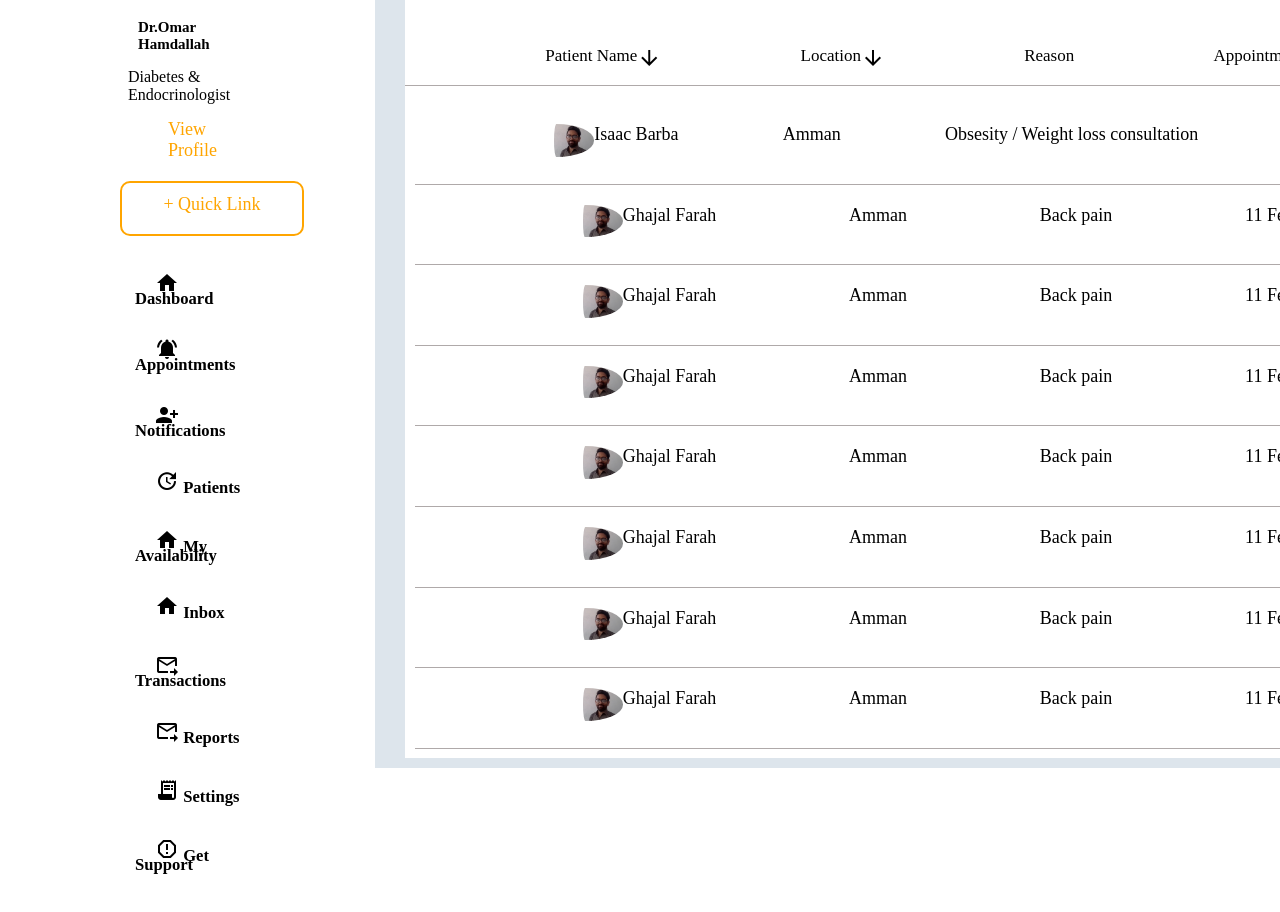
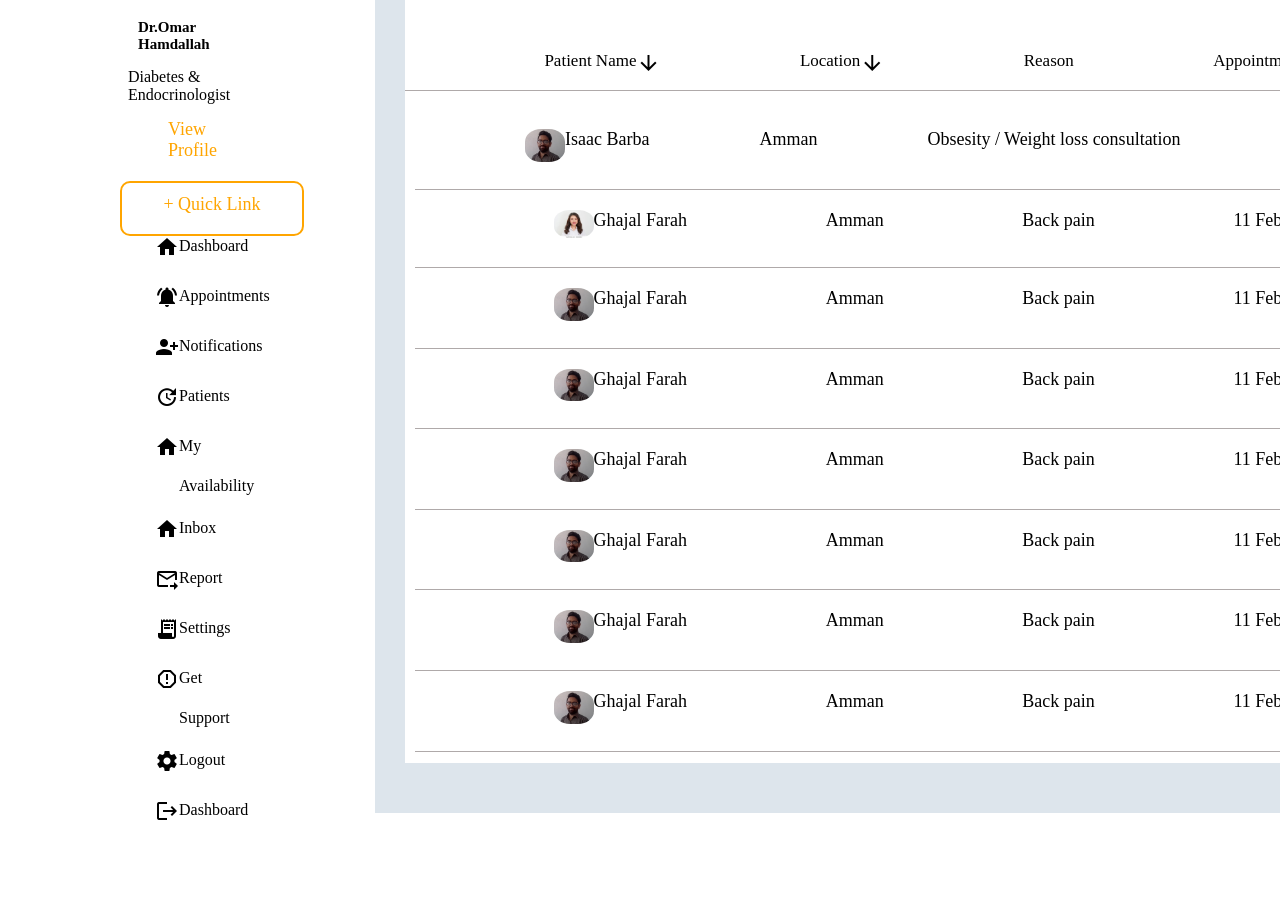
Before and after one commit to venkatesh-791/pr-3-5, a plain HTML site: page index.html in a window 1280 px wide. Shown: the part 262-1174 px from the top of the page. Before the commit the page ends 1136 px from the top, so only its background shows below. Drawn offline with Linux system fonts and the light colour scheme.

Commit message:
first commit

```diff
--- /dev/null
+++ b/grid/style.css
@@ -0,0 +1,23 @@
+html,
+body{
+    height: 100%;
+    box-sizing: border-box;
+}
+body{
+    background-color: lightblue;
+}
+.container{
+    border: 1px solid black;
+    max-width: 600px;
+    margin-inline: auto;
+    height: 80%;
+}
+.container > div:nth-child(1){
+    background-color: lightgray;
+}
+.container > div:nth-child(2){
+    background-color: lightcyan;
+}
+.container > div:nth-child(3){
+    background-color: rgb(221, 159, 159);
+}
--- a/index.html
+++ b/index.html
@@ -20,8 +20,8 @@
                 <div class="Dr" > <p> <b> Welcome Dr. Omar </b></p> </div>
             </div>
         </header>
-    </div>
 
+        <div id="leftright" >
         <div id="lefting" >
         <div id="firstleft" >
             <div> <img class="prof" src="images/img.jpeg" alt="profilepic"></div>
@@ -30,47 +30,63 @@
             <div class="viewprof" > <p>  View Profile</p> </div>
             <div class="quick" > <p> +  Quick Link </p> </div>
         </div >
-        <div id="secondleft" >
-            <div class="menubar"
-                class="first" class="w3-jumbo w3-teal" >
-                <h5><span class="material-icons m"> home </span> Dashboard</h5>
+        <div  id="secondleft" >
+            <div id="menubar">
+                <div class="first" class="w3-jumbo w3-teal" >  <span class="material-icons"> home </span>  </div>
+                <div class="second"> <p> Dashboard</p> </div>
               </div>
 
-            <div class="menubar">
-                <div class="first" class="w3-jumbo w3-teal" >
-                <h5><span class="material-icons m"> notifications_active </span> Appointments</h5> </div>
+           <div id="menubar">
+             <div class="first" class="w3-jumbo w3-teal" >  <span class="material-icons"> notifications_active </span>  </div>
+             <div class="second"> <p> Appointments</p> </div>
            </div>
-            <div class="menubar">
-                <div class="first" class="w3-jumbo w3-teal" >
-                <h5><span class="material-icons m"> person_add_alt_1</span> Notifications</h5> </div>
+
+
+           <div id="menubar">
+             <div class="first" class="w3-jumbo w3-teal" >  <span class="material-icons"> person_add_alt_1 </span>  </div>
+             <div class="second"> <p> Notifications</p> </div>
            </div>
-            <div class="menubar">
-                <div class="first" class="w3-jumbo w3-teal" >
-                <h5><span class="material-icons m"> update  </span> Patients</h5> </div>
+
+           <div id="menubar">
+             <div class="first" class="w3-jumbo w3-teal" >  <span class="material-icons"> update </span>  </div>
+             <div class="second"> <p> Patients</p> </div>
            </div>
-            <div class="menubar">
-                <div class="first" class="w3-jumbo w3-teal" >
-                <h5><span class="material-icons m"> home </span> My Availability</h5> </div>
+
+           <div id="menubar">
+             <div class="first" class="w3-jumbo w3-teal" >  <span class="material-icons"> home </span>  </div>
+             <div class="second"> <p> My Availability</p> </div>
            </div>
-            <div class="menubar">
-                <div class="first" class="w3-jumbo w3-teal" >
-                <h5><span class="material-icons m"> home </span> Inbox</h5> </div>
+
+           <div id="menubar">
+             <div class="first" class="w3-jumbo w3-teal" >  <span class="material-icons"> home </span>  </div>
+             <div class="second"> <p> Inbox</p> </div>
            </div>
-            <div class="menubar">
-                <div class="first" class="w3-jumbo w3-teal" >
-                <h5><span class="material-icons m"> forward_to_inbox </span> Transactions</h5> </div>
+
+           <div id="menubar">
+            <div class="first" class="w3-jumbo w3-teal" >  <span class="material-icons"> forward_to_inbox </span>  </div>
+            <div class="second"> <p> Report</p> </div>
           </div>
-            <div class="menubar">
-                <div class="first" class="w3-jumbo w3-teal" >
-                <h5><span class="material-icons m"> forward_to_inbox </span> Reports</h5> </div>
+
+           <div id="menubar">
+             <div class="first" class="w3-jumbo w3-teal" >  <span class="material-icons"> receipt_long </span>  </div>
+             <div class="second"> <p> Settings</p> </div>
            </div>
-            <div class="menubar">
-                <div class="first" class="w3-jumbo w3-teal" >
-                <h5><span class="material-icons m"> receipt_long </span> Settings</h5> </div>
+           <div id="menubar">
+            <div class="first" class="w3-jumbo w3-teal" >  <span class="material-icons"> report_gmailerrorred </span>  </div>
+            <div class="second"> <p> Get Support</p> </div>
           </div>
-            <div class="menubar">
-                <div class="first" class="w3-jumbo w3-teal" >
-                <h5><span class="material-icons m"> report_gmailerrorred </span> Get Support</h5> </div>
+
+
+
+           <div id="menubar">
+             <div class="first" class="w3-jumbo w3-teal" >  <span class="material-icons"> settings </span>  </div>
+             <div class="second"> <p> Logout</p> </div>
+           </div>
+
+           <div id="menubar">
+             <div class="first" class="w3-jumbo w3-teal" >  <span class="material-icons"> logout </span>  </div>
+             <div class="second"> <p> Dashboard</p> </div>
+           </div>
          </div>
     </div>
     </div>
@@ -134,7 +150,7 @@
 
             <div id="pic1" >
                 <div class="A" >
-                <div  ><img class="on"src="images/one.jpeg" alt="one"></div>
+                <div  ><img class="on"src="images/6.jpeg" alt="one"></div>
                 <div class="isac" > <p>Ghajal Farah</p></div>
                 </div>
 
@@ -213,8 +229,6 @@
                 <div  ><img class="on"src="images/one.jpeg" alt="one"></div>
                 <div class="isac" > <p>Ghajal Farah</p></div>
                 </div>
-
-
                 <div class="B" > <p>Amman</p></div>
                 <div class="C" > <p>Back pain</p></div>
                 <div class="D" > <p>11 Feb 2021,07.30PM</p></div>
@@ -222,14 +236,11 @@
                 <div><img  class="j" src="images/notes.jpeg" alt="notes"></div>
                 <div><img  class="n" src="images/pinn.jpeg" alt="notes"></div>
             </div >
-
             </div> <div id="pic1" >
                 <div class="A" >
                 <div  ><img class="on"src="images/one.jpeg" alt="one"></div>
                 <div class="isac" > <p>Ghajal Farah</p></div>
                 </div>
-
-
                 <div class="B" > <p>Amman</p></div>
                 <div class="C" > <p>Back pain</p></div>
                 <div class="D" > <p>11 Feb 2021,07.30PM</p></div>
@@ -239,16 +250,8 @@
             </div >
 
             </div>
-
-
-
         </div>
-
-
     </div>
-
-
-
 
 </body>
 </html>
--- a/stylesheet.css
+++ b/stylesheet.css
@@ -3,47 +3,50 @@
     padding: 0;
 }
 #main{
-   background-color: br own;
+   width: 100%;
    display: flex;
    flex-direction: column;
+   background-color: a qua;
+
 }
 #main_container{
     display: flex;
     margin-top: 25px;
-
-
+    background-color: r ed;
 }
 .logo{
     width: 120px;
-
     margin-left: 160px;
 }
 .m{
     margin-left: 20px;
-    margin-top: 35px;;
-
+    margin-top: 35px;
 }
 .Dr{
     font-size: 20px;
     margin-top: 45px;
     margin-left: 60px;
-
+}
+#leftright{
+    flex-direction: row;
+    display: flex;
 
 }
 #lefting{
    flex-direction: column;
    display: flex;
-   flex: column 20%;
 
-   background-color: rg0b(185, 255, 127);
+
+   width: 20%;
+   background-color: rg b(185, 255, 127);
 
 }
 #firstleft{
 
-      flex-direction: column;
+
       flex: 30%;
       background-color: bl0ueviolet;
-      width: 20%;
+
       height: 20%;
 
 }
@@ -89,42 +92,58 @@
 }
 #secondleft{
 
-
+    margin-top: 65px;
     line-height: 7px;
     background-color: r0gb(255, 0, 176);
-    flex-direction: column;
+    flex-direction:  70% column;
     flex: 70%;
-    width: 20%;
-}
-.menubar{
-    margin-left: 135px;
-    font-size: 20px;
-    background-color: be ige;
-
 
 }
-.menubar:hover{
+#secondleft{
+    line-height: 40px;
+
+    flex-direction: row;
+}
+
+#menubar{
+    display: flex;
+    flex-direction: row;
+
+}
+.first{
+    margin-left: 155px;
+    margin-top: 10px;
+    transform: scale(1);
+}
+.second{
+    margin-top: 2px;
+}
+
+#menubar :hover{
     color: tomato;
+    list-style-type: none;
 }
 #righting{
     background-color: rgb(221, 229, 236);
     width: 1400px;
-    height: 910px;
+    height: 950px;
     position: absolute;
     margin-top: 20px;
     margin-left: 375px;
-    top: 100px;
+    top: 105px;
+    wi dth: 74%;
 
 }
+
 .rightone{
     font-size: 25px;
     display: flex;
     flex-direction: row;
     padding-top: 20px;
-
+    justify-content: space-between;
 }
 .app{
-    padding-left: 20px;
+     padding-left: 20px;
 }
 .searchright{
     justify-content: right;
@@ -136,8 +155,6 @@
     align-items: baseline;
     float: left;
     background: none;
-
-
 }
 .o{
     display: flex;
@@ -156,17 +173,12 @@
 .filter{
     padding-left: 30px;
     display: flex;
-
 }
 .r{
     display: flex;
-
-
 }
 .s{
     flex-direction: row;
-
-
 }
 .fil{
     width: 20px;
@@ -200,9 +212,9 @@
 #naming{
     display: flex;
     padding-top: 60px;
-    padding-left: 1px;
+
     font-size: 17px;
-    justify-content: space-evenly               ;
+    justify-content: space-evenly;
     padding-bottom: 10px;
     border-bottom: 0.1px solid rgb(175, 169, 169);
 
@@ -255,8 +267,8 @@
 }
 .on{
     width: 40px;
-    border-radius: 100%;
-    padding-left: 35px;
+    border-radius: 40%;
+
 
 }
 .isac{
@@ -273,3 +285,11 @@
 .n{
     width: 20px;
 }
+
+@media screen and (max-width:1000px){
+     #main { background-color: red;
+
+    }
+
+
+}
```
Also changed, not shown: grid/index.html (added, +18 -0 lines), grid/main.css (added, +18 -0 lines), images/3.jpeg (added), images/4.jpeg (added), images/5.jpeg (added), images/6.jpeg (added), images/9.jpeg (added). Lines whose indentation alone changed are shown as unchanged.
